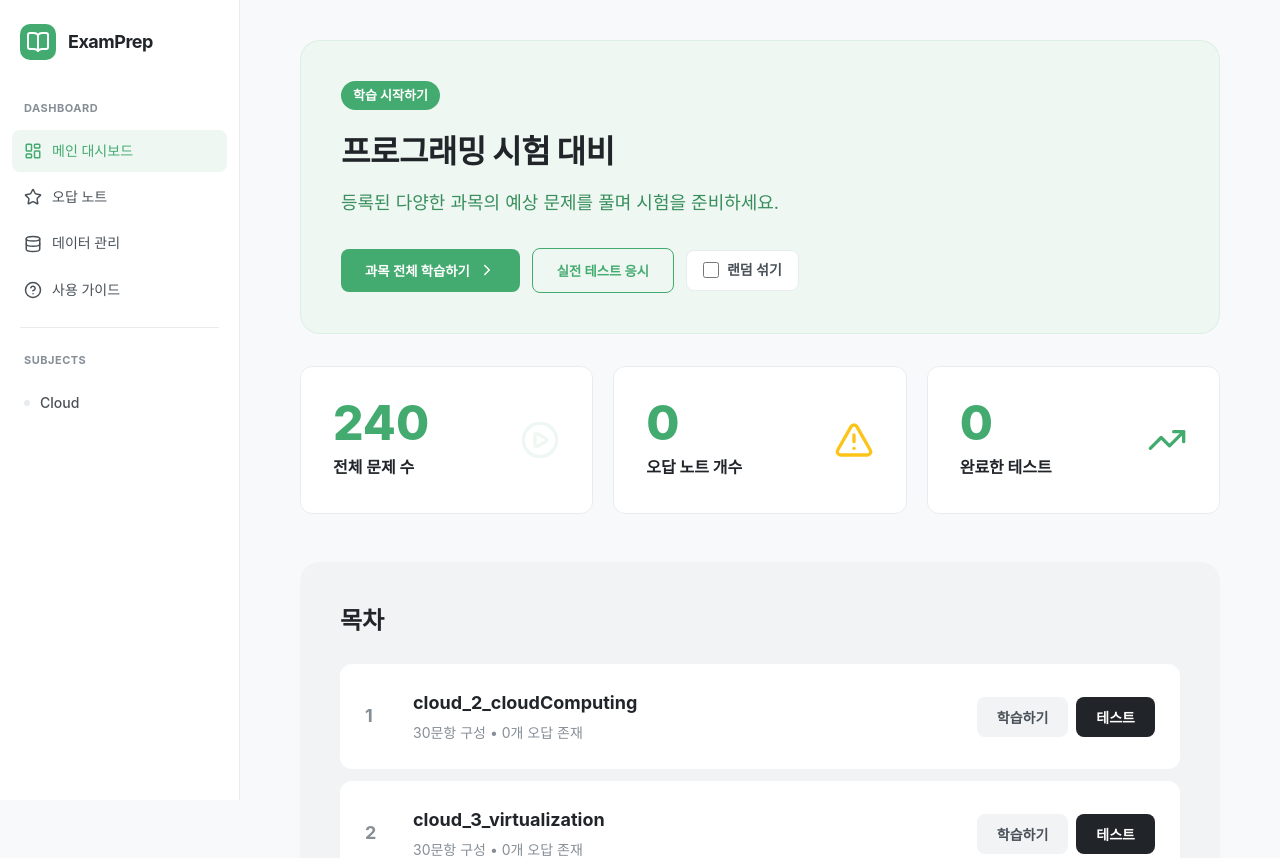
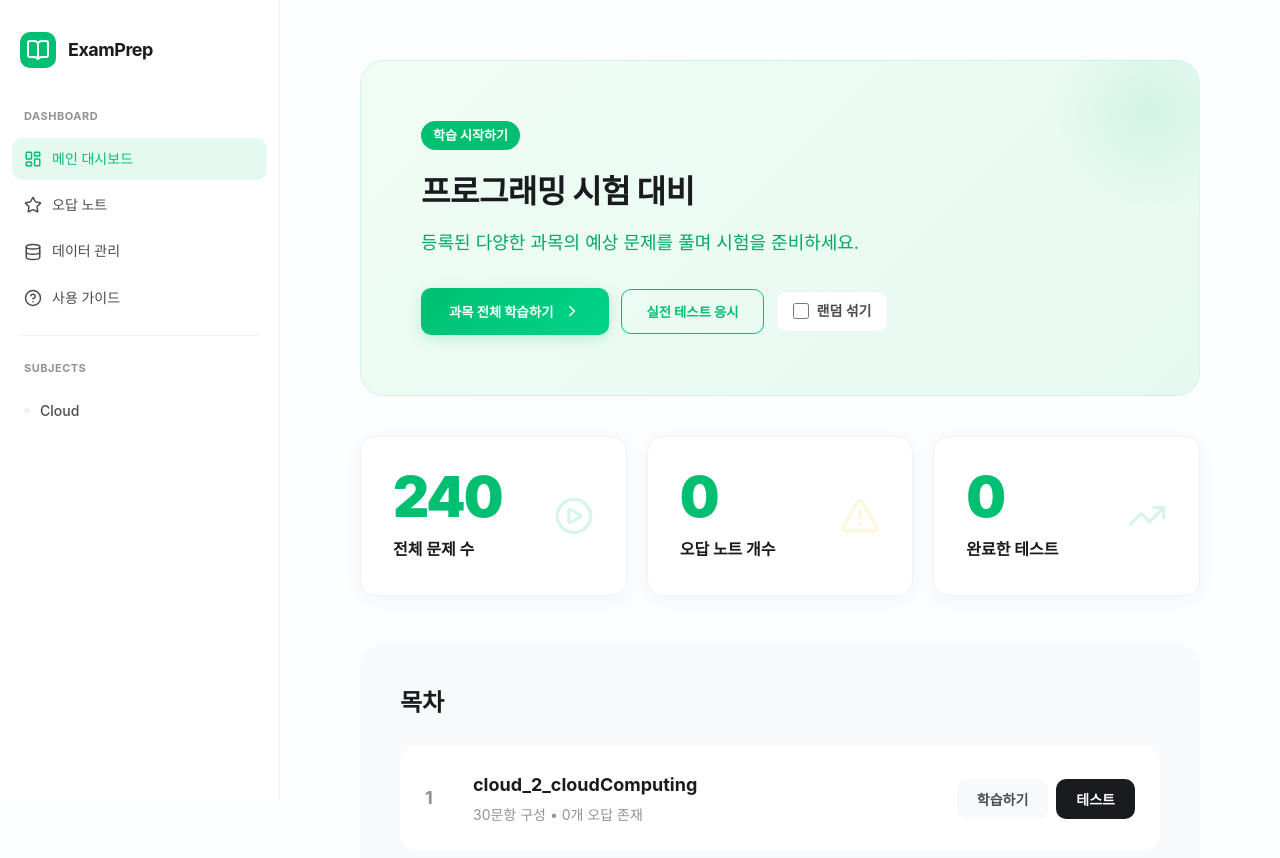
Before and after one commit to hjun813/midterm, a React (Vite) app: page / in a window 1280 px wide. Shown: the top 858 px of the page. Built offline with nearby package versions, Linux system fonts and the light colour scheme; a web font is replaced by a local one.

Commit message:
ui 업데이트

```diff
--- a/src/components/Layout.module.css
+++ b/src/components/Layout.module.css
@@ -4,15 +4,15 @@
 }
 
 .sidebar {
-  width: 240px;
+  width: 280px;
   background-color: var(--bg-sidebar);
   border-right: 1px solid var(--border-color);
   display: flex;
   flex-direction: column;
-  padding: 24px 0;
+  padding: 32px 0;
   position: fixed;
   height: 100vh;
-  z-index: 10;
+  z-index: 100;
 }
 
 .logo {
@@ -130,10 +130,10 @@
 
 .mainContent {
   flex: 1;
-  margin-left: 240px;
-  padding: 40px 60px;
-  max-width: 1300px;
-  animation: fadeIn 0.4s ease-out;
+  margin-left: 280px;
+  padding: 60px 80px;
+  max-width: 1400px;
+  animation: fadeIn 0.5s cubic-bezier(0.4, 0, 0.2, 1);
 }
 
 .mainContent.focusMode {
--- a/src/index.css
+++ b/src/index.css
@@ -1,35 +1,37 @@
 @import url('https://fonts.googleapis.com/css2?family=Pretendard:wght@400;500;600;700&display=swap');
 
 :root {
-  /* Codetree-inspired Light Theme */
-  --bg-color: #f8f9fa;
+  /* Premium Modern Theme */
+  --bg-color: #fcfdfe;
   --bg-white: #ffffff;
   --bg-sidebar: #ffffff;
 
-  --text-primary: #212529;
-  --text-secondary: #495057;
-  --text-muted: #868e96;
+  --text-primary: #1a1b1e;
+  --text-secondary: #4a4b4f;
+  --text-muted: #909296;
   --text-white: #ffffff;
 
-  --primary-color: #44ab70; /* Codetree Green */
-  --primary-hover: #388e5d;
-  --primary-light: #eef7f1;
+  --primary-color: #00bf71; /* Vibrant Modern Green */
+  --primary-hover: #00a863;
+  --primary-light: #e6f9f1;
+  --primary-gradient: linear-gradient(135deg, #00bf71 0%, #00d48a 100%);
 
-  --success-color: #44ab70;
+  --success-color: #00bf71;
   --error-color: #fa5252;
   --warning-color: #fcc419;
 
-  --border-color: #e9ecef;
-  --border-light: #f1f3f5;
+  --border-color: #edf2f7;
+  --border-light: #f8f9fa;
 
-  --shadow-sm: 0 1px 3px rgba(0,0,0,0.05);
-  --shadow-md: 0 4px 12px rgba(0,0,0,0.05);
-  --shadow-lg: 0 10px 25px rgba(0,0,0,0.08);
+  --shadow-sm: 0 2px 4px rgba(0,0,0,0.02);
+  --shadow-md: 0 4px 20px rgba(0,0,0,0.04);
+  --shadow-lg: 0 12px 30px rgba(0,0,0,0.06);
+  --shadow-premium: 0 20px 40px rgba(0, 191, 113, 0.08);
 
   --font-family: 'Pretendard', -apple-system, BlinkMacSystemFont, "Segoe UI", Roboto, Helvetica, Arial, sans-serif;
-  --radius-sm: 8px;
-  --radius-md: 12px;
-  --radius-lg: 20px;
+  --radius-sm: 10px;
+  --radius-md: 16px;
+  --radius-lg: 24px;
 }
 
 * {
@@ -70,15 +72,18 @@
 .card {
   background-color: var(--bg-white);
   border-radius: var(--radius-md);
-  padding: 24px;
+  padding: 30px;
   border: 1px solid var(--border-color);
-  box-shadow: var(--shadow-sm);
-  transition: all 0.2s ease;
+  box-shadow: var(--shadow-md);
+  transition: all 0.3s cubic-bezier(0.4, 0, 0.2, 1);
+  position: relative;
+  overflow: hidden;
 }
 
 .card:hover {
-  box-shadow: var(--shadow-md);
-  border-color: var(--primary-color);
+  box-shadow: var(--shadow-lg);
+  transform: translateY(-4px);
+  border-color: rgba(0, 191, 113, 0.3);
 }
 
 /* Animations */
@@ -93,20 +98,25 @@
 
 /* Utilities */
 .btn-primary {
-  background-color: var(--primary-color);
+  background: var(--primary-gradient);
   color: var(--text-white);
-  padding: 12px 24px;
+  padding: 14px 28px;
   border-radius: var(--radius-sm);
-  font-weight: 600;
+  font-weight: 700;
   display: inline-flex;
   align-items: center;
   justify-content: center;
-  gap: 8px;
+  gap: 10px;
+  box-shadow: 0 4px 15px rgba(0, 191, 113, 0.2);
 }
 
 .btn-primary:hover:not(:disabled) {
-  background-color: var(--primary-hover);
-  transform: translateY(-1px);
+  transform: translateY(-2px);
+  box-shadow: 0 8px 25px rgba(0, 191, 113, 0.3);
+}
+
+.btn-primary:active:not(:disabled) {
+  transform: translateY(0);
 }
 
 .btn-secondary {
--- a/src/pages/Dashboard.module.css
+++ b/src/pages/Dashboard.module.css
@@ -1,9 +1,22 @@
 .heroSection {
-  background-color: var(--primary-light);
+  background: linear-gradient(135deg, #f0fdf4 0%, #e6f9f1 100%);
   border-radius: var(--radius-lg);
-  padding: 40px;
-  margin-bottom: 32px;
-  border: 1px solid rgba(68, 171, 112, 0.1);
+  padding: 60px;
+  margin-bottom: 40px;
+  border: 1px solid rgba(0, 191, 113, 0.1);
+  position: relative;
+  overflow: hidden;
+}
+
+.heroSection::after {
+  content: '';
+  position: absolute;
+  top: -50px;
+  right: -50px;
+  width: 200px;
+  height: 200px;
+  background: radial-gradient(circle, rgba(0, 191, 113, 0.1) 0%, transparent 70%);
+  border-radius: 50%;
 }
 
 .heroContent {
@@ -96,6 +109,14 @@
   display: flex;
   justify-content: space-between;
   align-items: center;
+  box-shadow: var(--shadow-md);
+  transition: all 0.3s ease;
+}
+
+.statCard:hover {
+  transform: translateY(-4px);
+  box-shadow: var(--shadow-lg);
+  border-color: var(--primary-color);
 }
 
 .statInfo {
@@ -104,11 +125,12 @@
 }
 
 .statNumber {
-  font-size: 48px;
-  font-weight: 800;
+  font-size: 56px;
+  font-weight: 900;
   color: var(--primary-color);
   line-height: 1;
-  margin-bottom: 8px;
+  margin-bottom: 12px;
+  letter-spacing: -2px;
 }
 
 .statLabel {
@@ -118,7 +140,8 @@
 }
 
 .statIcon {
-  color: var(--primary-light);
+  color: var(--primary-color);
+  opacity: 0.15;
 }
 
 .tocSection {
```
